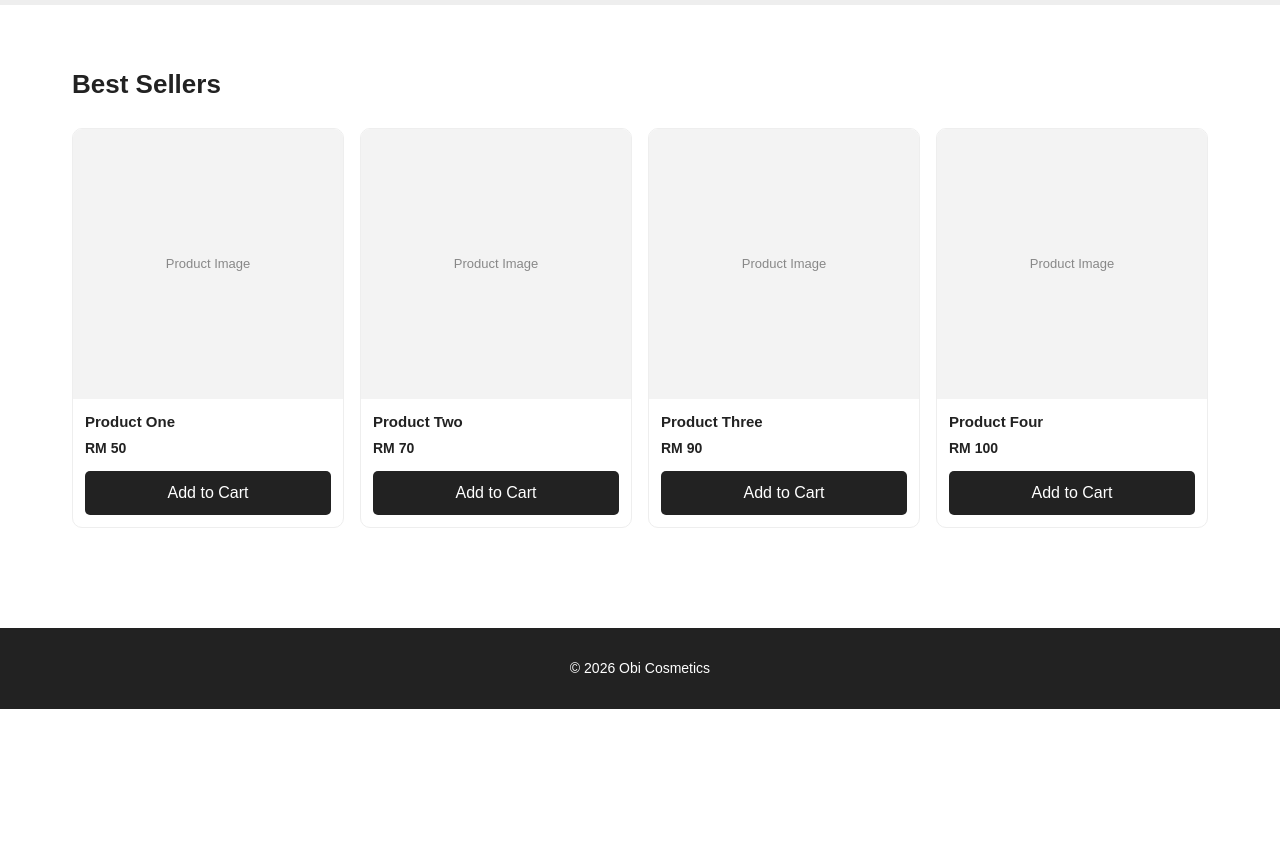
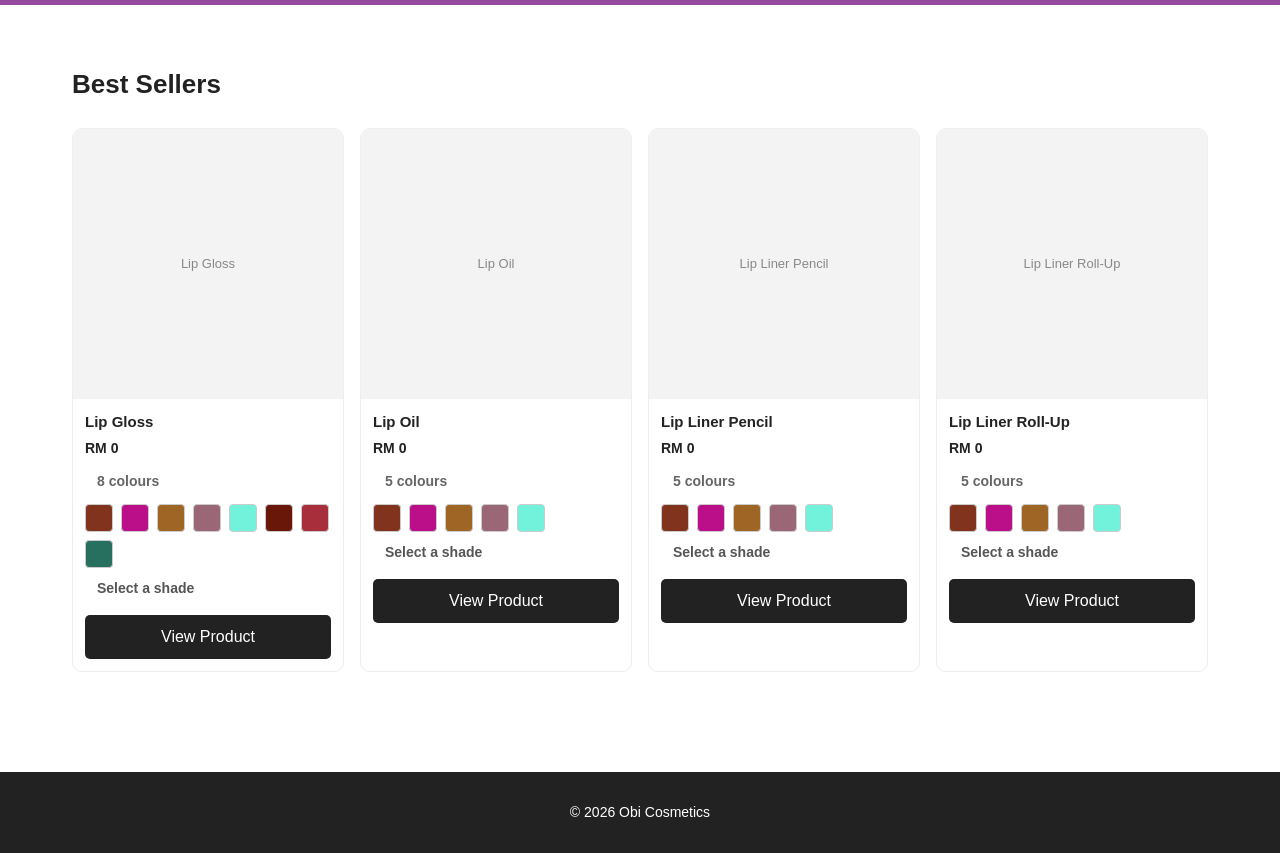
Before and after one commit to yousifyousif18/OBI-cosmetics, a plain HTML site: page index.html in a window 1280 px wide. Shown: the part 600-1453 px from the top of the page. Before the commit the page ends 1309 px from the top, so only its background shows below. Drawn offline with Linux system fonts and the light colour scheme.

Commit message:
colours added

```diff
--- a/index.html
+++ b/index.html
@@ -48,70 +48,11 @@
 
         <section id="products" class="products-section">
 
-            <h2>Best Sellers</h2>
+         <h2>Best Sellers</h2>
 
-            <div class="product-grid">
+         <div id="product-grid" class="product-grid">
 
-                <article class="product-card">
-                    <div class="product-image">
-                        Product Image
-                    </div>
-
-                    <h3>Product One</h3>
-
-                    <p>RM 50</p>
-
-                    <button>
-                        Add to Cart
-                    </button>
-                </article>
-
-
-                <article class="product-card">
-                    <div class="product-image">
-                        Product Image
-                    </div>
-
-                    <h3>Product Two</h3>
-
-                    <p>RM 70</p>
-
-                    <button>
-                        Add to Cart
-                    </button>
-                </article>
-
-
-                <article class="product-card">
-                    <div class="product-image">
-                        Product Image
-                    </div>
-
-                    <h3>Product Three</h3>
-
-                    <p>RM 90</p>
-
-                    <button>
-                        Add to Cart
-                    </button>
-                </article>
-
-
-                <article class="product-card">
-                    <div class="product-image">
-                        Product Image
-                    </div>
-
-                    <h3>Product Four</h3>
-
-                    <p>RM 100</p>
-
-                    <button>
-                        Add to Cart
-                    </button>
-                </article>
-
-            </div>
+         </div>
 
         </section>
 
--- a/script.js
+++ b/script.js
@@ -0,0 +1,144 @@
+const products = [
+
+    {
+        id: 1,
+        name: "Lip Gloss",
+        price: 0,
+        image: "images/lip-gloss.jpg",
+        description: "Glossy lip colour with a smooth finish.",
+        shades: [
+        { name: "01 Nude", color: "#81331d" },
+        { name: "02 Rose", color: "#ba0f89" },
+        { name: "03 Pink", color: "#9e6524" },
+        { name: "04 Mauve", color: "#9B6676" },
+        { name: "05 Berry", color: "#35eccbb1" },
+        { name: "06 Brown", color: "#681709" },
+        { name: "07 Red", color: "#A92E3B" },
+        { name: "08 Clear", color: "#276f5f" }
+    ]
+    },
+
+    {
+        id: 2,
+        name: "Lip Oil",
+        price: 0,
+        image: "images/lip-oil.jpg",
+        description: "Lightweight lip oil for shine and moisture.",
+        shades: [
+        { name: "01 Nude", color: "#81331d" },
+        { name: "02 Rose", color: "#ba0f89" },
+        { name: "03 Pink", color: "#9e6524" },
+        { name: "04 Mauve", color: "#9B6676" },
+        { name: "05 Berry", color: "#35eccbb1" },
+    ]
+    },
+
+    {
+        id: 3,
+        name: "Lip Liner Pencil",
+        price: 0,
+        image: "images/lip-liner-pencil.jpg",
+        description: "Classic pencil lip liner for precise definition.",
+        shades: [
+        { name: "01 Nude", color: "#81331d" },
+        { name: "02 Rose", color: "#ba0f89" },
+        { name: "03 Pink", color: "#9e6524" },
+        { name: "04 Mauve", color: "#9B6676" },
+        { name: "05 Berry", color: "#35eccbb1" },
+    ]
+    },
+
+    {
+        id: 4,
+        name: "Lip Liner Roll-Up",
+        price: 0,
+        image: "images/lip-liner-rollup.jpg",
+        description: "Retractable lip liner with smooth application.",
+        shades: [
+        { name: "01 Nude", color: "#81331d" },
+        { name: "02 Rose", color: "#ba0f89" },
+        { name: "03 Pink", color: "#9e6524" },
+        { name: "04 Mauve", color: "#9B6676" },
+        { name: "05 Berry", color: "#35eccbb1" },
+    ]
+    }
+
+];
+const productGrid = document.getElementById("product-grid");
+
+products.forEach(function (product) {
+
+    const shadeHTML = product.shades
+        .map(function (shade) {
+            return `
+                <button
+                    class="shade-swatch"
+                    style="background-color: ${shade.color}"
+                    data-shade="${shade.name}"
+                    aria-label="${shade.name}">
+                </button>
+            `;
+        })
+        .join("");
+
+    productGrid.innerHTML += `
+        <article class="product-card">
+
+            <div class="product-image">
+                ${product.name}
+            </div>
+
+            <h3>${product.name}</h3>
+
+            <p class="product-price">
+                RM ${product.price}
+            </p>
+
+            <div class="shade-section">
+
+                <p class="shade-label">
+                    ${product.shades.length} colours
+                </p>
+
+                <div class="shade-list">
+                    ${shadeHTML}
+                </div>
+
+                <p class="selected-shade">
+                    Select a shade
+                </p>
+
+            </div>
+
+            <button class="view-product-button">
+                View Product
+            </button>
+
+        </article>
+    `;
+});
+const shadeButtons = document.querySelectorAll(".shade-swatch");
+
+shadeButtons.forEach(function (button) {
+
+    button.addEventListener("click", function () {
+
+        const productCard = button.closest(".product-card");
+
+        const allShades =
+            productCard.querySelectorAll(".shade-swatch");
+
+        allShades.forEach(function (shade) {
+            shade.classList.remove("selected");
+        });
+
+        button.classList.add("selected");
+
+        const selectedShade =
+            productCard.querySelector(".selected-shade");
+
+        selectedShade.textContent =
+            "Selected: " + button.dataset.shade;
+    });
+
+});
--- a/style.css
+++ b/style.css
@@ -84,7 +84,7 @@ header {
 
     padding: 50px 20px;
 
-    background: #eeeeee;
+    background: #954ba0;
 }
 
 .hero h1 {
@@ -189,21 +189,6 @@ header {
     font-weight: 600;
 }
 
-.product-card button {
-    width: calc(100% - 24px);
-
-    margin: 0 12px 12px;
-
-    padding: 10px;
-
-    border: none;
-
-    border-radius: 5px;
-
-    background: #222222;
-    color: white;
-}
-
 
 /* ---------- FOOTER ---------- */
 
@@ -263,3 +248,68 @@ footer {
         grid-template-columns: repeat(4, 1fr);
     }
 }
+/* ---------- SHADES ---------- */
+
+.shade-section {
+    margin: 0 12px 16px;
+}
+
+.shade-label {
+    margin-bottom: 8px;
+
+    font-size: 13px;
+    font-weight: 400;
+
+    color: #666;
+}
+
+.shade-list {
+    display: flex;
+    flex-wrap: wrap;
+    gap: 8px;
+
+    margin-bottom: 10px;
+}
+
+.shade-swatch {
+    width: 28px;
+    height: 28px;
+
+    min-width: 28px;
+
+    padding: 0;
+
+    border: 1px solid #cccccc;
+    border-radius: 4px;
+
+    cursor: pointer;
+}
+
+.shade-swatch:hover {
+    transform: scale(1.08);
+}
+
+.shade-swatch.selected {
+    outline: 2px solid #222222;
+    outline-offset: 2px;
+}
+
+.selected-shade {
+    font-size: 13px;
+
+    color: #555555;
+}
+
+.view-product-button {
+    width: calc(100% - 24px);
+
+    margin: 0 12px 12px;
+
+    padding: 10px;
+
+    border: none;
+    border-radius: 5px;
+
+    background: #222222;
+    color: white;
+}
```
